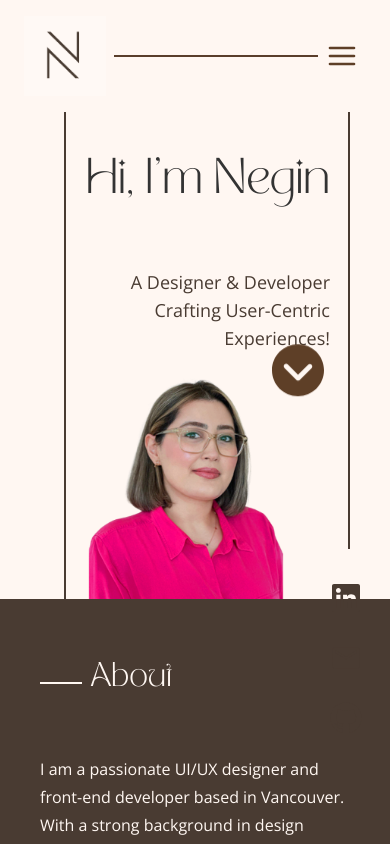
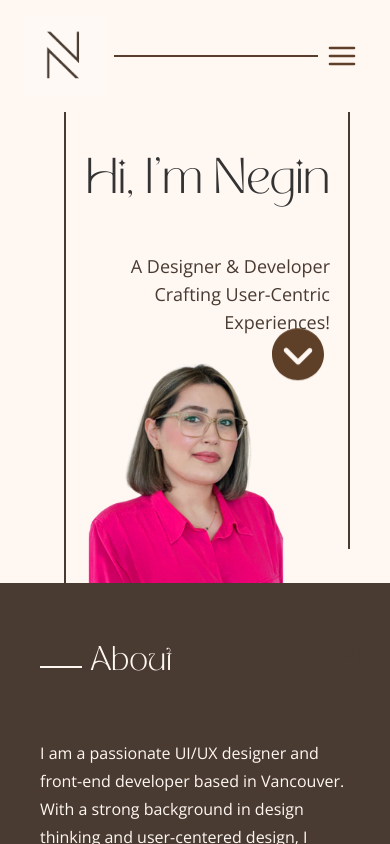
Before and after one commit to Negin-code/portfolio-old-version-1, a React (Vite) app: page / in a window 390 px wide. Shown: the top 844 px of the page. Built offline with nearby package versions, Linux system fonts and the light colour scheme; a web font is replaced by a local one.

Commit message:
update R home

```diff
--- a/src/Pages/Home.jsx
+++ b/src/Pages/Home.jsx
@@ -59,7 +59,7 @@ const Home = () => {
         </div>
 
         {/* Image and subtitle container */}
-        <div className="col-span-full grid grid-cols-4 md:grid-cols-6 lg:grid-cols-12 gap-5 mt-8 mr-15 lg:mr-0">
+        <div className="col-span-full grid grid-cols-4 md:grid-cols-6 lg:grid-cols-12 gap-5 mt-4 mr-15 lg:mr-0 lg:mt-8">
           {/* Subtitle section */}
           <div className="col-span-4 md:col-span-6 lg:col-span-5 lg:col-start-7 flex flex-col justify-center text-right">
             <h2 className="text-lg sm:text-xl md:text-3xl lg:text-4xl text-[#493B32] font-open">
```
